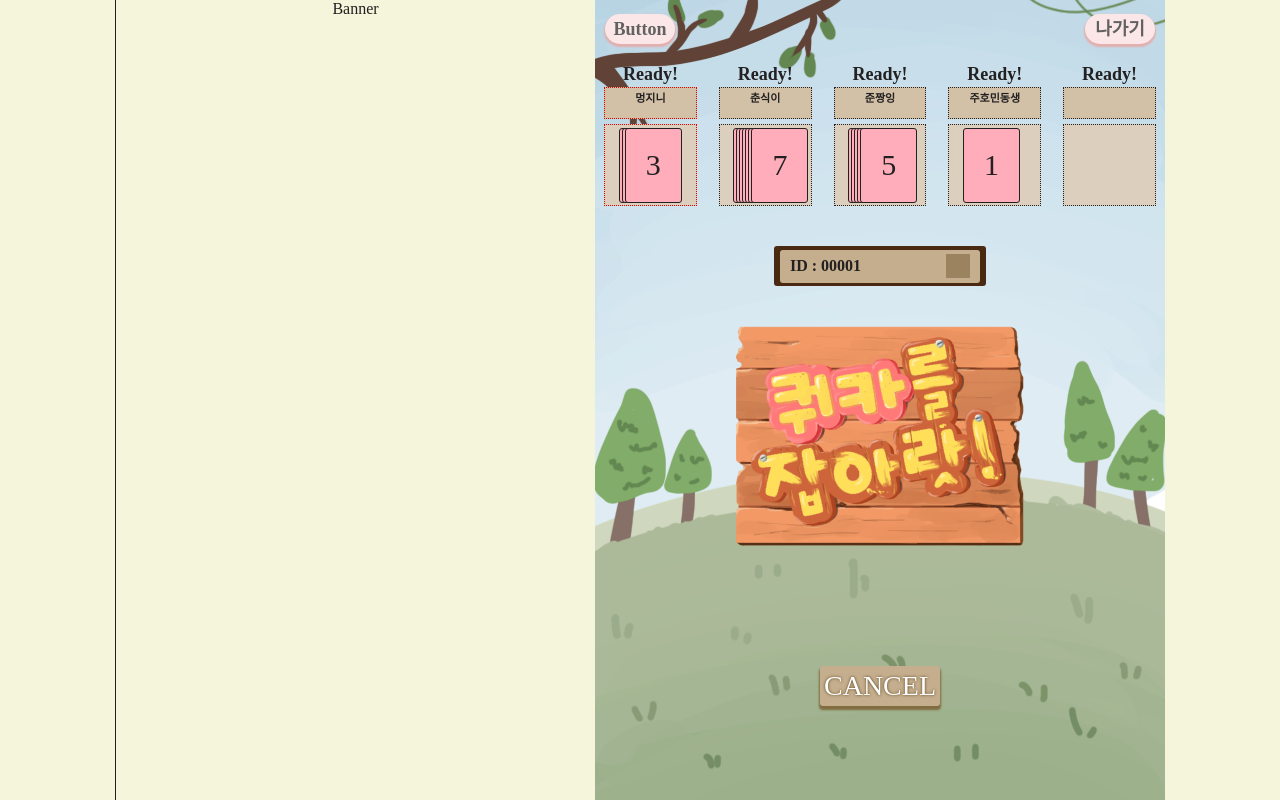
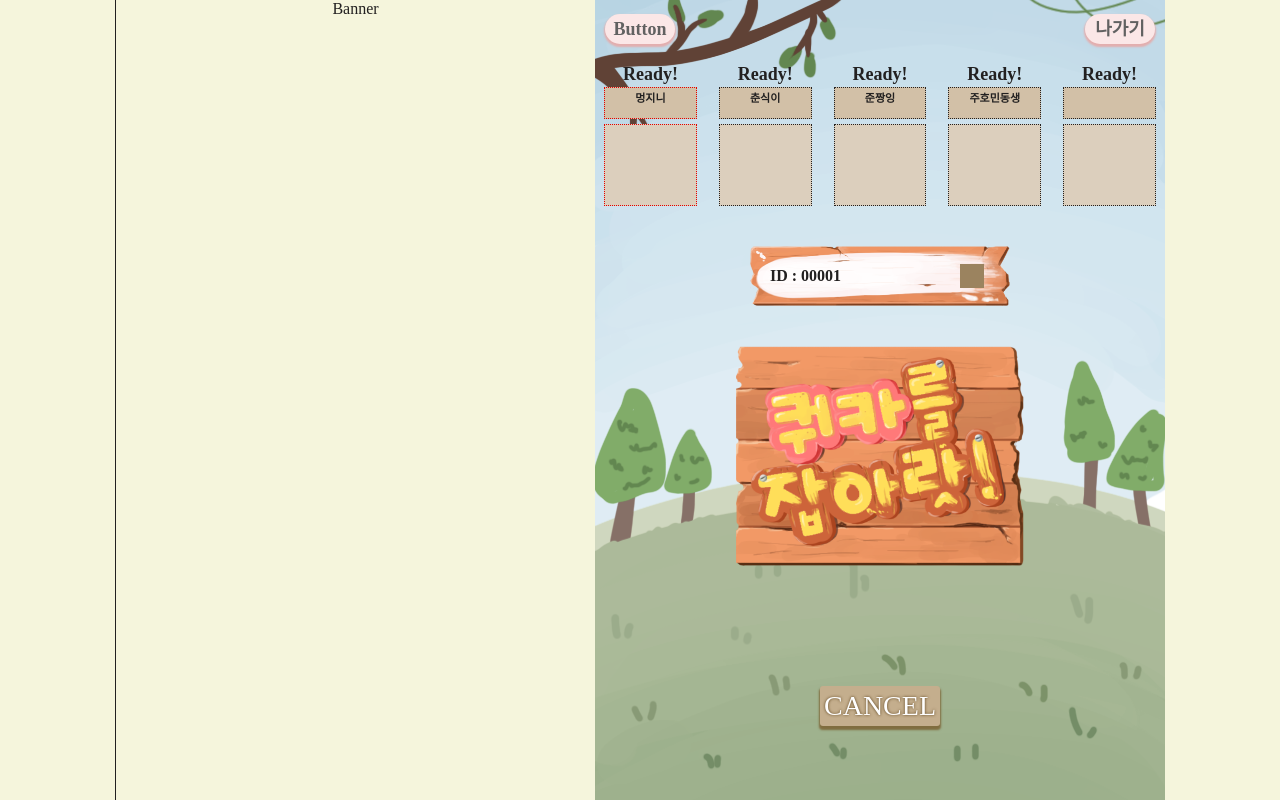
Before and after one commit to whoistheking/front-end, a React (Create React App) app: page /gameroom/waiting in a window 1280 px wide. Built offline with nearby package versions, Linux system fonts and the light colour scheme; a web font is replaced by a local one.

Commit message:
<Add: 타이틀 이미지 파일 추가 및 구현>

```diff
--- a/src/components/common/UserStandbyList.tsx
+++ b/src/components/common/UserStandbyList.tsx
@@ -30,8 +30,9 @@ const UserStandbyList : React.FC<UserStandbyListProps> = ({ gamestart, userArr }
                     </UserNicknameBox>
                     <CardBox style={{border: (item?.turn) ? "1px dotted #E30000" : "1px dotted #222020"}}>
                         <UserCardListWrapper>
-                            {(item?.count)
-                                ? item?.count.map((card : number | null) => {
+                            {(gamestart)
+                                &&(item?.count)
+                                    && item?.count.map((card : number | null) => {
                                         return (
                                             <UserCardList>
                                                 <UserCard>
@@ -42,7 +43,6 @@ const UserStandbyList : React.FC<UserStandbyListProps> = ({ gamestart, userArr }
                                             </UserCardList>
                                         )
                                     })
-                                : null
                             }
                         </UserCardListWrapper>
                     </CardBox>
--- a/src/pages/WaitingRoomPage.tsx
+++ b/src/pages/WaitingRoomPage.tsx
@@ -4,6 +4,7 @@ import UserStandbyList from "../components/common/UserStandbyList";
 import { StBasicButton } from "../styles/BasicButton";
 import TopLineButton from "../components/common/TopLineButton";
 import LogoImage from "../assets/logo/mainlogo_image.webp";
+import IdBoxImage from "../assets/images/title_container.webp";
 
 const WaitingRoomPage = () => {
   const [button, setButton] = useState<boolean>(false);
@@ -27,6 +28,7 @@ const WaitingRoomPage = () => {
         <UserStandbyList gamestart={false} userArr={userArr}/>
       </div>
       <IdContainer>
+        <IdBackgroundImage src={IdBoxImage} alt=''/>
         <IdBoxContainer>
           <Id>
             ID : 00001<Copy></Copy>
@@ -68,34 +70,43 @@ const GameRoomLayout = styled.div`
 `;
 
 const IdContainer = styled.div`
-  width: 96%;
+  width: 260px;
+  height: 60px;
   margin: 0 auto;
   display: flex;
   justify-content: center;
   align-items: center;
   margin-top: 40px;
+  position: relative;
+`;
+
+const IdBackgroundImage = styled.img`
+  width: 100%;
+  height: 100%;
+  position: absolute;
+  top: 0;
+  left: 0;
 `;
 
 const IdBoxContainer = styled.div`
-  width: 212px;
-  height: 40px;
-  background-color: #4a2913;
+  width: 100%;
+  height: 100%;
   display: flex;
-  justify-content: center;
+  justify-content: start;
   align-items: center;
-  border-radius: 3px;
+  position: absolute;
+  top: 0;
+  left: 0;
 `;
 
 const Id = styled.div`
-  background-color: #c4ae8d;
-  width: 180px;
-  height: 33px;
+  width: 90%;
+  height: 100%;
   display: flex;
   justify-content: space-between;
   align-items: center;
-  border-radius: 3px;
-  padding: 0px 10px 0px 10px;
   font-weight: 700;
+  text-indent: 20px;
 `;
 
 const Copy = styled.div`
```
Also changed, not shown: src/assets/images/title_container.webp (added). Lines whose indentation alone changed are shown as unchanged.
